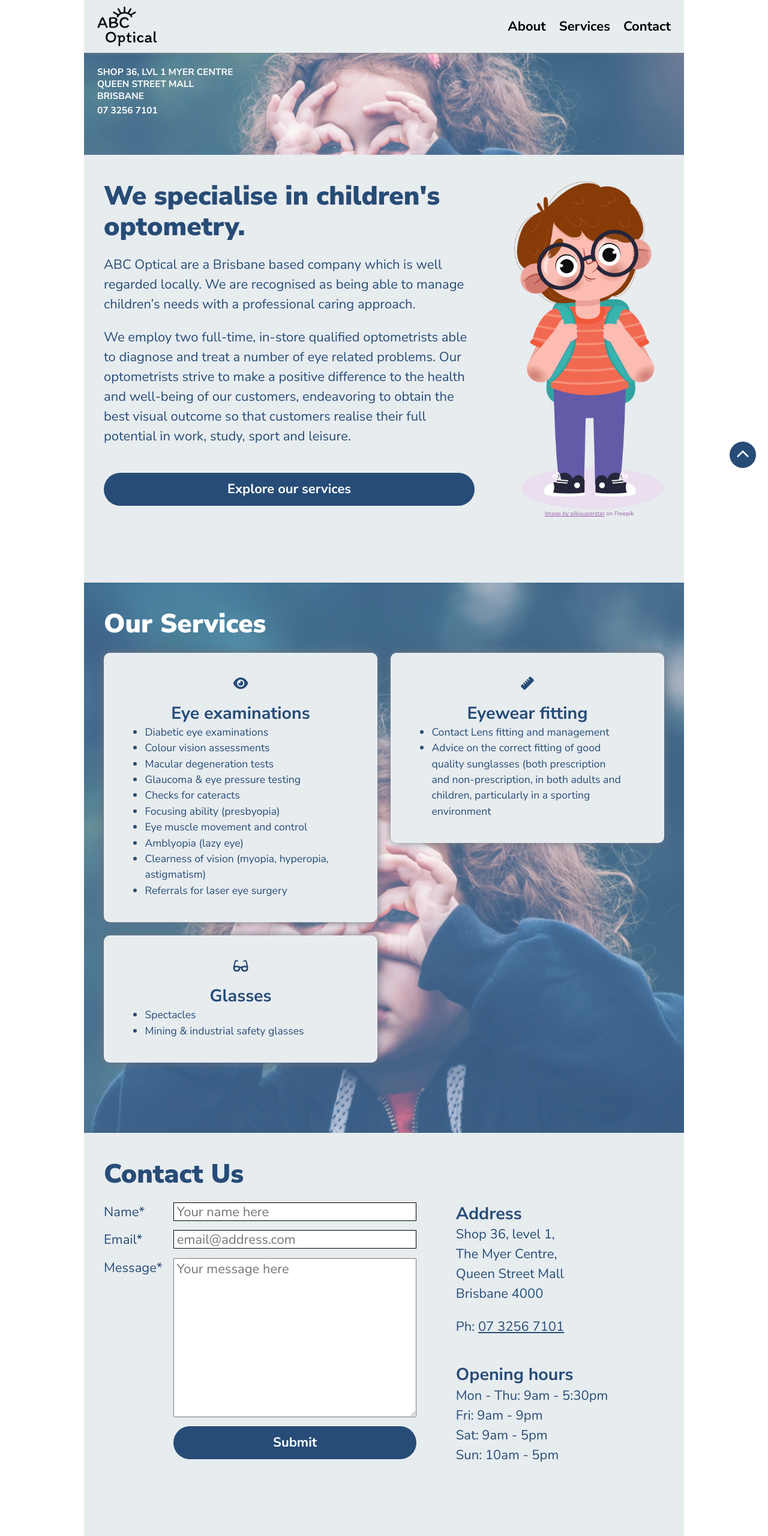
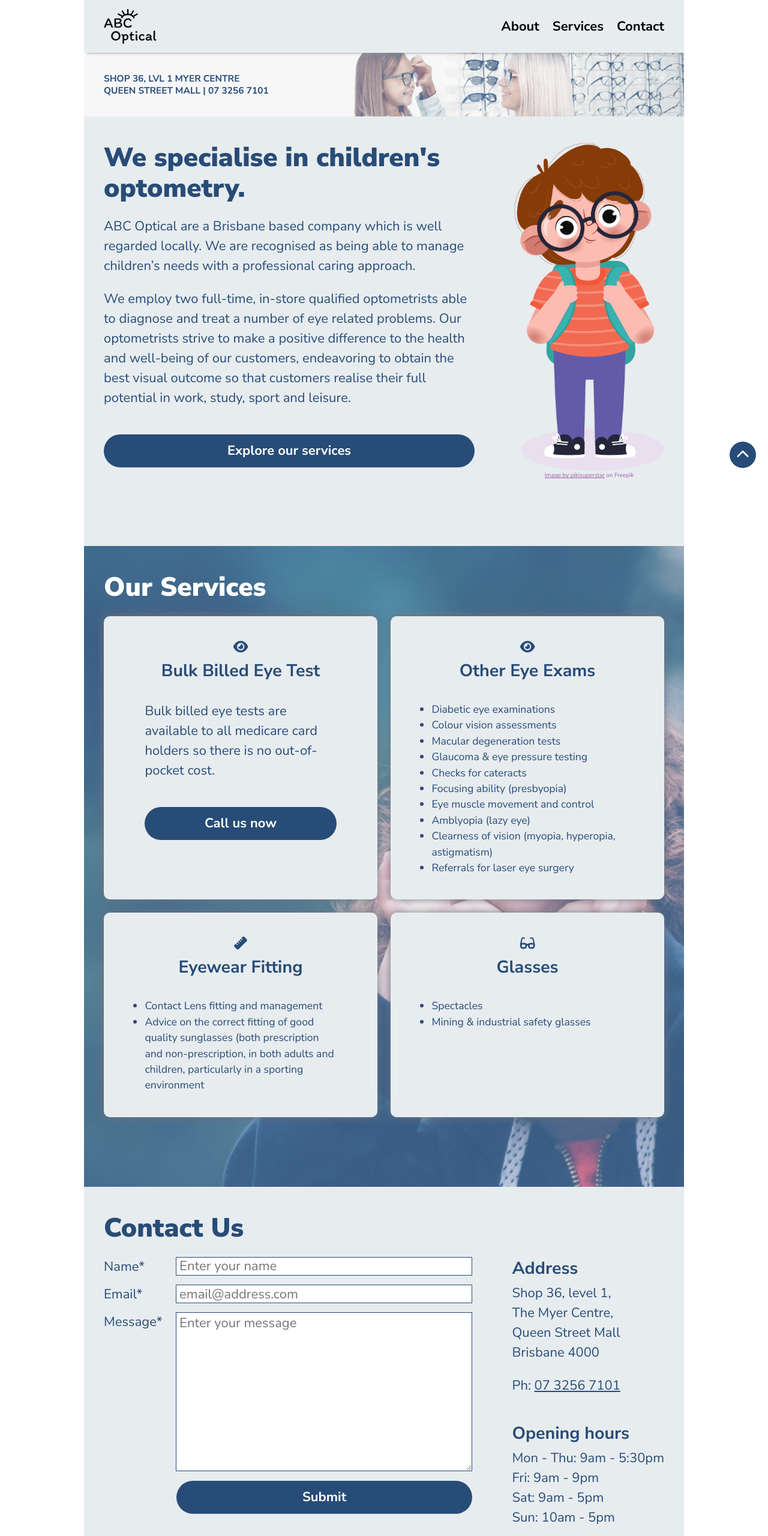
Before and after one commit to xuenobyl/ABC-Optical, a plain HTML site: page index.html in a window 1280 px wide. Shown: the top 2560 px of the page at 60% size. Drawn offline with Linux system fonts and the light colour scheme.

Commit message:
Fix header image and add bulk bill eye test section in services. Tidy style sheet.

```diff
--- a/css/style.css
+++ b/css/style.css
@@ -1,4 +1,3 @@
-
 * {
     margin: 0;
     padding: 0;
@@ -15,24 +14,21 @@ body {
     --blue: #274C77;
     --blue2: #6096BA;
     --blue3: #A3CEF1;
-    width: 100vw;
     max-width: 1000px;
     margin: 0 auto;
     color: var(--blue);
 }
 h2 {
+    display: flex;
     margin-bottom: 1rem;
     font: 900 2rem/1.15 "Nunito Sans";
-    font-family: inherit;
 }
 h3 {
+    margin-bottom: 0.3rem;
     font: 700 1.3rem/1.3 "Nunito Sans";
-    font-family: inherit;
 }
 h4 {
-    padding-bottom: 0.2rem;
     font: 700 0.7rem/1.3 "Nunito Sans";
-    font-family: inherit;
     text-transform: uppercase;
 }
 p {
@@ -43,14 +39,19 @@ a {
     color: inherit;
     text-decoration: none;
 }
-p a, figcaption a {
+p a,
+figcaption a {
     text-decoration: underline;
+}
+#menu a {
+    display: block;
+    font: 700 1rem/2 "Nunito Sans";
+    color: black;
 }
 .button {
     display: flex;
     justify-content: center;
     align-items: center;
-    padding: 0;
     width: 100%;
     height: 2.5rem;
     box-sizing: border-box;
@@ -60,6 +61,20 @@ p a, figcaption a {
     color: white;
     background-color: var(--blue);
 }
+@media (hover: hover) {
+    #menu a:hover, p a:hover {
+        text-decoration: underline;
+        cursor: pointer;
+        color: var(--blue);
+    }
+    .button:hover, #back-to-top:hover{
+        cursor: pointer;
+        background-color: var(--blue2);
+    }
+}
+#menu a:active {
+    color: var(--blue2);
+}
 .button:active, #back-to-top:active {
     background-color: var(--blue3);
 }
@@ -67,11 +82,9 @@ p a, figcaption a {
     background-color: var(--white);
 }
 .photo-bg {
-    background-image: linear-gradient(to right, var(--blue), var(--blue)), url(../images/girl.jpg);
-    background-position: center;
+    background-color: var(--blue);
     background-size: cover;
     background-blend-mode: screen;
-    color: white;
 }
 nav {
     position: sticky;
@@ -80,18 +93,19 @@ nav {
     display: flex;
     flex-direction: column;
     background-color: var(--white);
-    color: black;
     box-shadow: 0 5px 5px -5px var(--gray);
+    padding: 0 1.5rem;
 }
 #topbar {
     display: flex;
     justify-content: space-between;
     align-items: center;
     height: 88px;
+    color: black;
 }
 #logo {
     display: block;
-    width: min(100px, 50vw);
+    width: 4rem;
     padding-top: 0.5rem;
     padding-bottom: 0.5rem;
 }
@@ -107,63 +121,47 @@ nav {
     flex-direction: column;
     align-items: center;
 }
-
-#menu a {
-    display: block;
-    padding: 0;
-    font: 700 1rem/2 "Nunito Sans";
-    color: black;
-    background-color: var(--white);
-}
-
-#menu a:active {
-    background-color: var(--blue3);
-    color: var(--blue);
-}
-h4, #topbar {
-    padding-left: 1rem;
-    padding-right: 1rem;
-    /* text-align: center; */
-}
 header {
-    padding-top: 1rem;
-    padding-bottom: 1rem;
-    height: 170px;
-    /* border-bottom-left-radius: 20px;
-    border-bottom-right-radius: 20px;
-    box-shadow: 0px 0px 15px 0px rgb(186, 190, 197); */
+    padding: 1.5rem;
+    color: var(--white);
+    text-align: center;
 }
 section {
     min-height: calc(100vh - 87px);
     padding: 2rem 1.5rem 3rem 1.5rem;
-    /* margin-bottom: 30px;
-    margin-top: 30px;
-    border-radius: 20px;
-    box-shadow: 0px 0px 15px 0px rgb(186, 190, 197); */
     scroll-margin-top: 87px;
 }
 .content {
     display: flex;
     flex-direction: column;
     align-items: flex-start;
-    gap: 2rem;
 }
-#kid {
+#about figure {
+    margin-bottom: 2rem;
     width: min(150px, 60vw);
     align-self: center;
     display: flex;
     flex-direction: column;
     align-items: center;
 }
-#kid img {
+#about figure img {
     width: 100%;
 }
-#kid figcaption {
+#about figcaption {
     font-size: 0.45rem;
     color:#9f5fac;
 }
+article {
+    display: flex;
+    flex-direction: column;
+}
 p+.button{
-    margin-top: 2rem;
+    margin-top: 1rem;
+}
+#services {
+    background-image: url("/images/girl.jpg");
+    background-position: left;
+    color: white;
 }
 #services-grid {
     margin-bottom: 2.3rem;
@@ -175,21 +173,19 @@ p+.button{
 #services-grid > li {
     display: flex;
     flex-direction: column;
-    /* justify-content: center; */
     align-items: center;
     padding: 40px 15%;
-    height: min-content;
-    /* aspect-ratio: 3 / 1; */
     background-color: var(--white);
     border-radius: 10px;
     border-style: none;
     box-shadow: 0px 0px 15px 0px rgb(108, 115, 128);
 }
 #services-grid i {
-    margin-bottom: 20px;
+    margin-bottom: 10px;
 }
 #services-grid h3 {
     text-align: center;
+    margin-bottom: 1.5rem;
 }
 #services-grid ul {
     align-self: flex-start;
@@ -211,14 +207,13 @@ label {
     width: min(150px, 80vw);
     height: 1.35rem;
 }
-input {
+input, textarea {
     appearance: none;
-    height: 1.4rem;
-    border: 1px solid black;
+    border: 1px solid var(--blue);
     padding: 5px;
 }
-textarea {
-    padding: 5px;
+input {
+    height: 1.4rem;
 }
 #store-details {
     display: flex;
@@ -226,12 +221,10 @@ textarea {
     gap: 1rem;
 }
 footer {
-    margin: 0.5rem;
+    padding: 0.5rem;
 }
 footer p {
-    padding-bottom: 0.1rem;
     font: 400 0.7rem/1.4 "Nunito Sans";
-    font-family: inherit;
     text-align: center;
 }
 #back-to-top {
@@ -247,21 +240,7 @@ footer p {
     background-color: var(--blue);
     color: white;
 }
-@media (hover: hover) {
-    #menu a:hover, p a:hover {
-        color: var(--blue2);
-        text-decoration: underline;
-        cursor: pointer;
-    }
-    .button:hover, #back-to-top:hover{
-        background-color: var(--blue2);
-        cursor: pointer;
-    }
-}
 @media (min-width: 530px) {
-    .color-bg {
-        background-color: var(--white);
-    }
     nav {
         display: flex;
         flex-direction: row;
@@ -273,35 +252,27 @@ footer p {
         display: flex;
         flex-direction: row;
         gap: 1rem;
-        padding-right: 1rem;
-    }
-    #menu a {
-        background-color: unset;
-    }
-
-    #menu a:active {
-        color: var(--blue3);
     }
     #burger {
         display: none;
     }
-    /* #services {
-        flex-direction: column;
-    } */
-    /* #services-grid {
-        grid-template-columns: repeat(auto-fit, minmax(150px, 1fr));
+    #store-details {
+        flex-direction: row;
+        gap: 1rem;
     }
-    #services-grid > li {
-        aspect-ratio: 1 / 1;
-    } */
 }
-
 @media (min-width: 770px) {
+    header {
+        background-image: url("/images/mum-daughter.jpg");
+        background-position: 30% 50%;
+        color: unset;
+        text-align: left;
+    }
     .content {
         flex-direction: row;
         gap: 3rem;
     }
-    #kid {
+    #about figure {
         align-self: flex-start;
         order: 2;
         min-width: 250px;
@@ -319,12 +290,6 @@ footer p {
         width: 100%;
     }
     #store-details {
-        flex-direction: row;
-        justify-content: space-between;
-        flex: 1;
-    }
-    #store-details {
         flex-direction: column;
-        justify-content: flex-start;
     }
 }
--- a/index.html
+++ b/index.html
@@ -27,22 +27,18 @@
         </ul>
     </nav>
 
-
     <header class="photo-bg" id="header">
-        <h4>Shop 36, Lvl 1 Myer Centre<br>Queen Street Mall<br>Brisbane</h4>
-        <h4>07 3256 7101</h4>
+        <h4>Shop 36, Lvl 1 Myer Centre<br>Queen&nbspStreet&nbspMall&nbsp|&nbsp07&nbsp3256&nbsp7101</h4>
     </header>
-
-
 
      <section class="color-bg" id="about">
         <div class="content">
-            <figure id="kid">
-            <img src="images/kid.png" alt="illustrated child with glasses">
+            <figure>
+            <img src="images/illustration-boy.png" alt="illustrated child with glasses">
             <figcaption><a href="https://www.freepik.com/free-vector/hand-drawn-children-back-school_8925986.htm#query=children%20back%20to%20school&position=4&from_view=search&track=ais">Image by pikisuperstar</a> on Freepik</figcaption>
             </figure>
             <article>
-                <h2>We specialise in children's optometry.</h2>
+                <h2>We&nbspspecialise in children's optometry.</h2>
                 <p>ABC Optical are a Brisbane based company which is well regarded locally. We are recognised as being able to manage children’s needs with a professional caring approach.</p>
                 <p>We employ two full-time, in-store qualified optometrists able to diagnose and treat a number of eye related problems. Our optometrists strive to make a positive difference to the health and well-being of our customers, endeavoring to obtain the best visual outcome so that customers realise their full potential in work, study, sport and leisure.</p>
                 <a href="#services" class="button">Explore our services</a>
@@ -50,14 +46,18 @@
         </div>
     </section>
 
-
-
     <section class="photo-bg" id="services">
             <h2>Our Services</h2>
             <ul id="services-grid">
                 <li>
                     <i class="fa-solid fa-eye"></i>
-                    <h3>Eye examinations</h3>
+                    <h3>Bulk Billed Eye&nbspTest</h3>
+                    <p>Bulk billed eye tests are available to all medicare card holders so there is no out-of-pocket cost.</p>
+                    <a href="tel:0732567101" class="button">Call us now</a>
+                </li>
+                <li>
+                    <i class="fa-solid fa-eye"></i>
+                    <h3>Other Eye Exams</h3>
                     <ul>
                         <li>Diabetic eye examinations</li>
                         <li>Colour vision assessments</li>
@@ -74,7 +74,7 @@
 
                 <li>
                     <i class="fa-solid fa-ruler"></i>
-                    <h3>Eyewear fitting</h3>
+                    <h3>Eyewear Fitting</h3>
                     <ul>
                         <li>Contact Lens fitting and management</li>
                         <li>Advice on the correct fitting of good quality sunglasses (both prescription and non-prescription, in both adults and children, particularly in a sporting environment</li>
@@ -91,29 +91,27 @@
             </ul>
     </section>
 
-
-
     <section class="color-bg" id="contact">
         <h2>Contact Us</h2>
         <div class="content">
-        <form action="post" target="_blank">
+        <form method="get" action="">
                 <div class="form-row">
                 <label for="name">
                 Name<span aria-label="required">*</span>
                 </label>
-                <input type="text" name="name" id="name" maxlength="64" placeholder="Your name here" title="Fill in your first name" required>
+                <input type="text" name="name" id="name" maxlength="64" placeholder="Enter your name" title="Enter your name" required>
             </div>
             <div class="form-row">
                 <label for="email">
                 Email<span aria-label="required">*</span>
                 </label>
-                <input type="email" name="email" placeholder="email@address.com" id="email" required>
+                <input type="email" name="email" placeholder="email@address.com" id="email" title="Enter your email" required>
             </div>
             <div class="form-row">
                 <label for="message">
                 Message<span aria-label="required">*</span>
                 </label>
-                <textarea name="message" id="message" cols="22" rows="10" maxlength="500" placeholder="Your message here"></textarea>
+                <textarea name="message" id="message" cols="22" rows="10" maxlength="500" placeholder="Enter your message" title="Enter your message" required></textarea>
             </div>
             <div class="form-row">
                 <label style="height: 0"></label>
@@ -136,8 +134,6 @@
     </div>
     </section>
 
-
-
     <footer>
         <p>ABC Optical acknowledge the Turrbal people as the traditional custodians of the land on which we operate and pay our respects to elders past and present. We understand sovereignty was never ceded. </p>
         <p>&#169; ABC Optical 2023</p>
@@ -145,6 +141,5 @@
     </footer>
     <a href="#" id="back-to-top"><i class="fa-solid fa-chevron-up" title="back to top"></i></a>
 
-
 </body>
 </html>
```
Also changed, not shown: images/illustration-boy.png (renamed from images/kid.png), images/mum-daughter.jpg (added).
